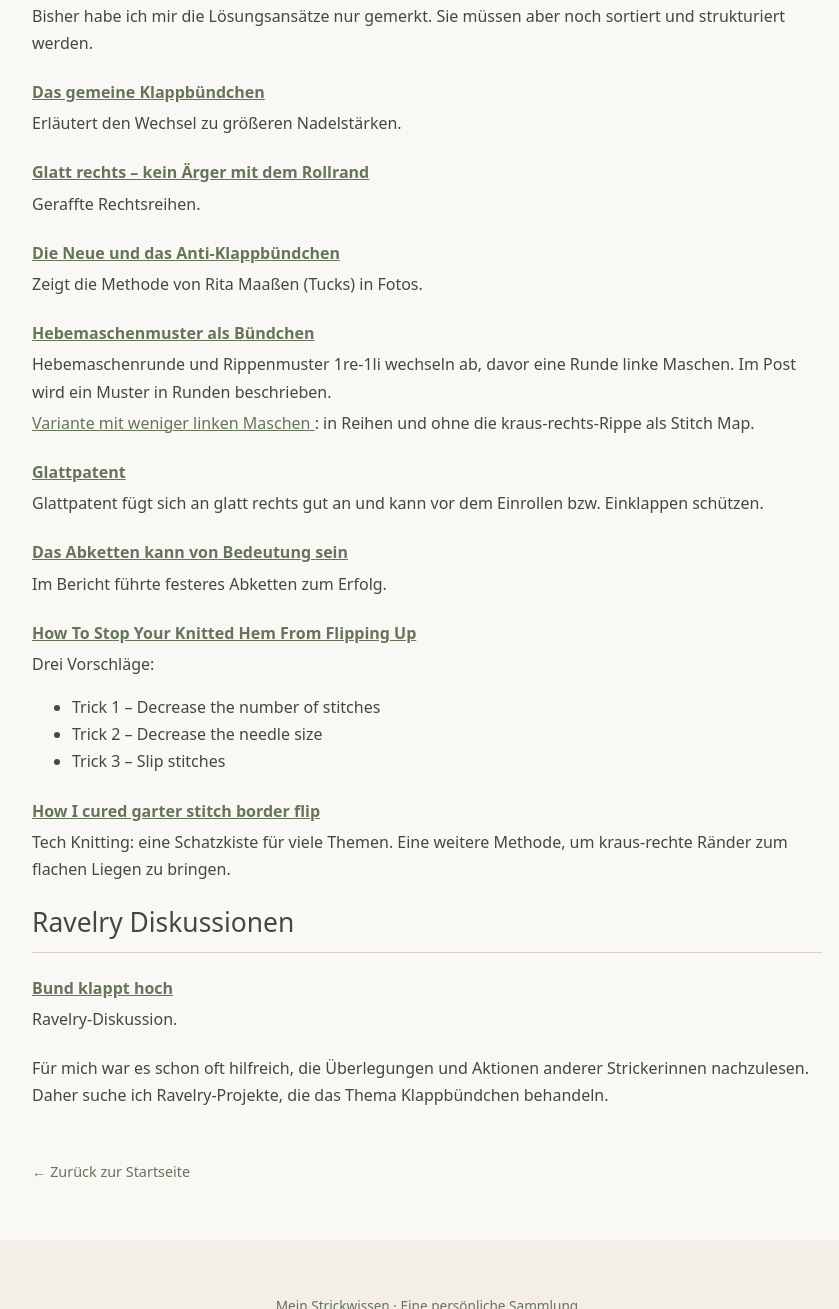
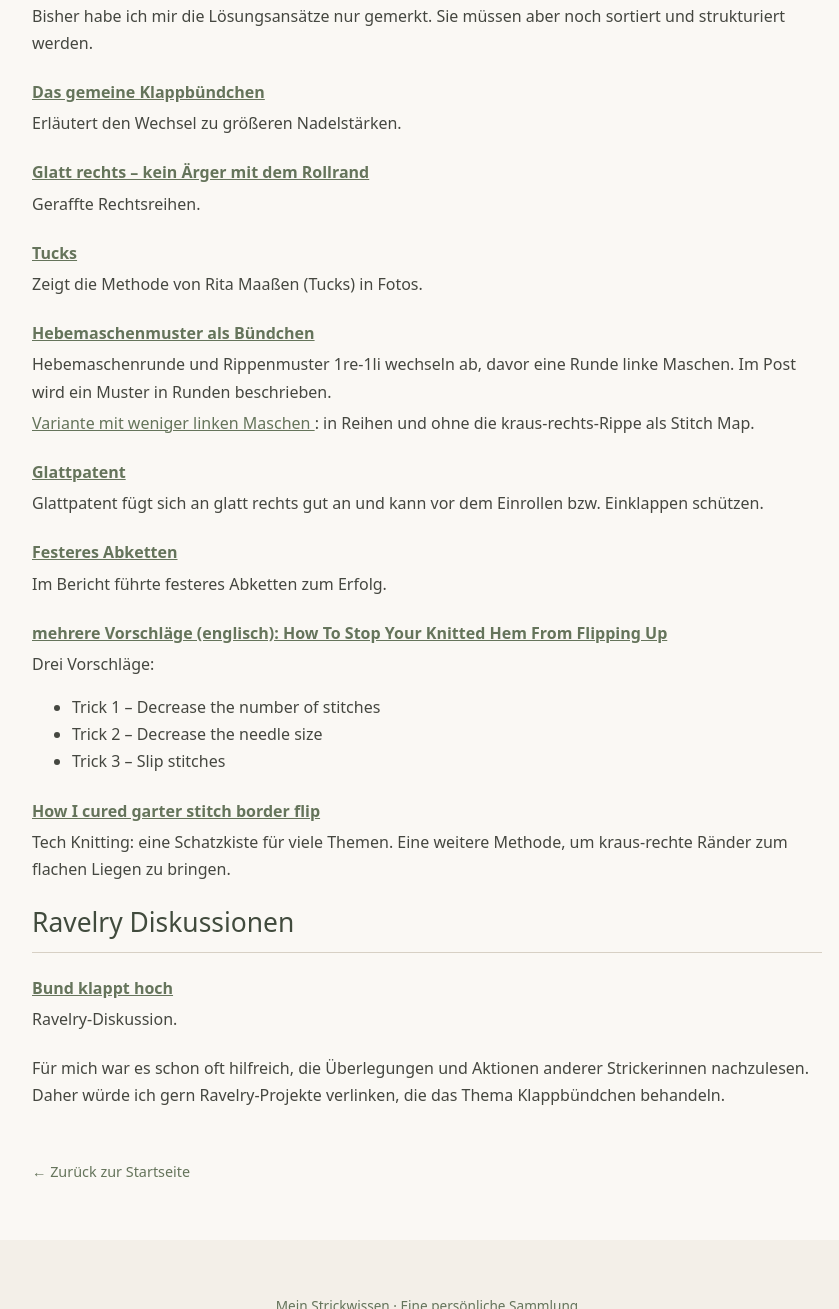
Before and after one commit to silke2world/maschensnacks, a plain HTML site: page oberteile/klappbuendchen/index.html in a window 1280 px wide. Shown: the part 953-2262 px from the top of the page, without its empty margins (213-1052 px from the left). Drawn offline with Linux system fonts and the light colour scheme.

Commit message:
Update index.html

```diff
--- a/oberteile/klappbuendchen/index.html
+++ b/oberteile/klappbuendchen/index.html
@@ -5,6 +5,7 @@
 <meta charset="UTF-8">
 <meta name="viewport" content="width=device-width, initial-scale=1">
 <title>Klappbündchen – Mein Strickwissen</title>
+<meta name="tags" content="Bündchen, Oberteile, Stricktechnik, Rollrand">
 
 <link rel="stylesheet" href="../../style.css">
 
@@ -101,7 +102,7 @@
   <a class="entry-title"
      href="https://www.lanade.de/blog/die-neue-und-das-anti-klappbuendchen/"
      target="_blank" rel="noopener">
-    Die Neue und das Anti-Klappbündchen
+    Tucks
   </a>
   <p>Zeigt die Methode von Rita Maaßen (Tucks) in Fotos.</p>
 </div>
@@ -143,7 +144,7 @@
   <a class="entry-title"
      href="https://www.ravelry.com/discuss/deutscher-stricktreff---german-knitters/4104069/1-25?jump=19#19"
      target="_blank" rel="noopener">
-    Das Abketten kann von Bedeutung sein
+    Festeres Abketten
   </a>
   <p>Im Bericht führte festeres Abketten zum Erfolg.</p>
 </div>
@@ -152,7 +153,7 @@
   <a class="entry-title"
      href="http://thecraftsessions.com/blog/2016/8/12/how-to-stop-hem-from-flipping"
      target="_blank" rel="noopener">
-    How To Stop Your Knitted Hem From Flipping Up
+    mehrere Vorschläge (englisch): How To Stop Your Knitted Hem From Flipping Up
   </a>
   <p>Drei Vorschläge:</p>
   <ul>
@@ -194,7 +195,7 @@
 <p>
   Für mich war es schon oft hilfreich, die Überlegungen
   und Aktionen anderer Strickerinnen nachzulesen.
-  Daher suche ich Ravelry-Projekte, die das Thema Klappbündchen behandeln.
+  Daher würde ich gern Ravelry-Projekte verlinken, die das Thema Klappbündchen behandeln.
 </p>
 
 </section>
```
